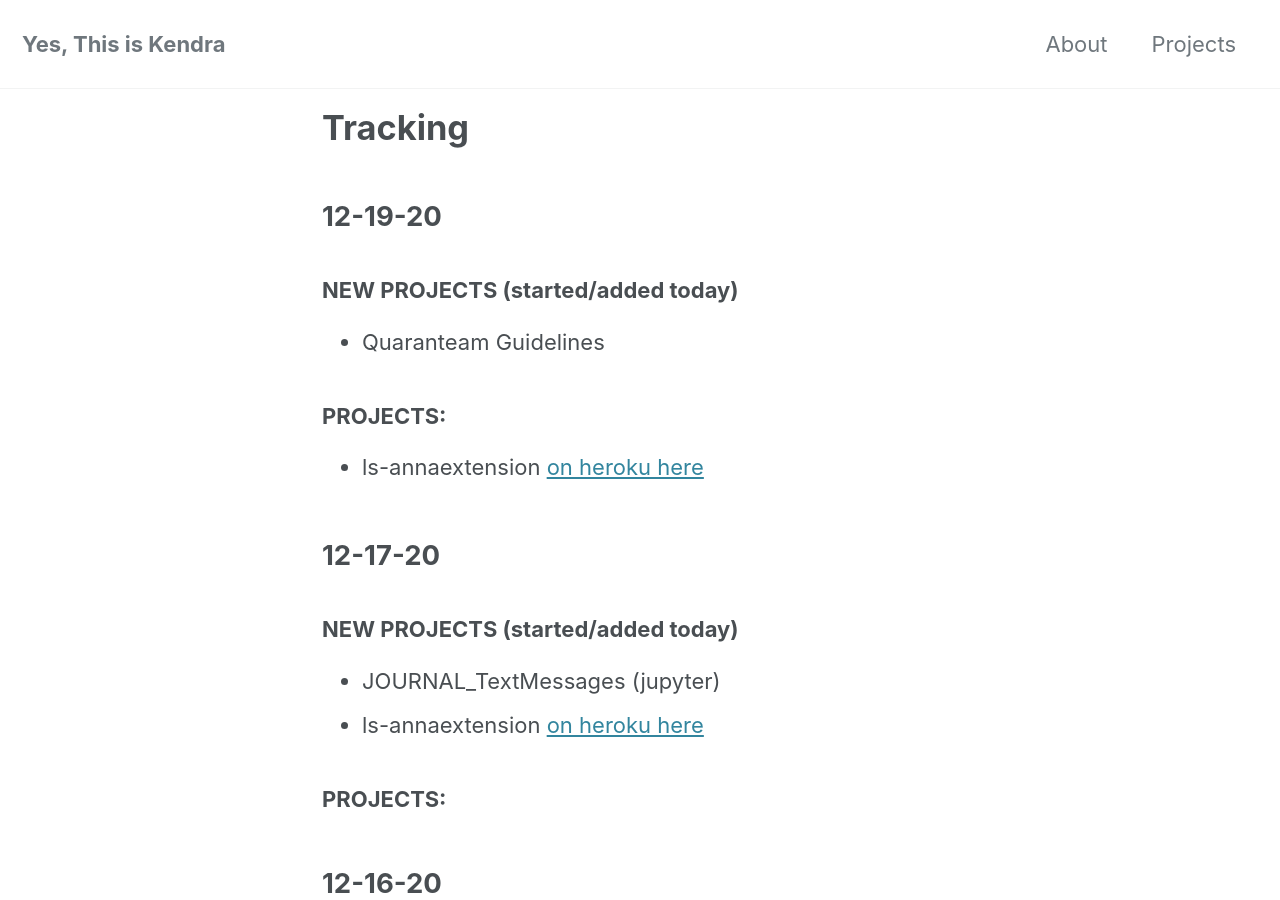
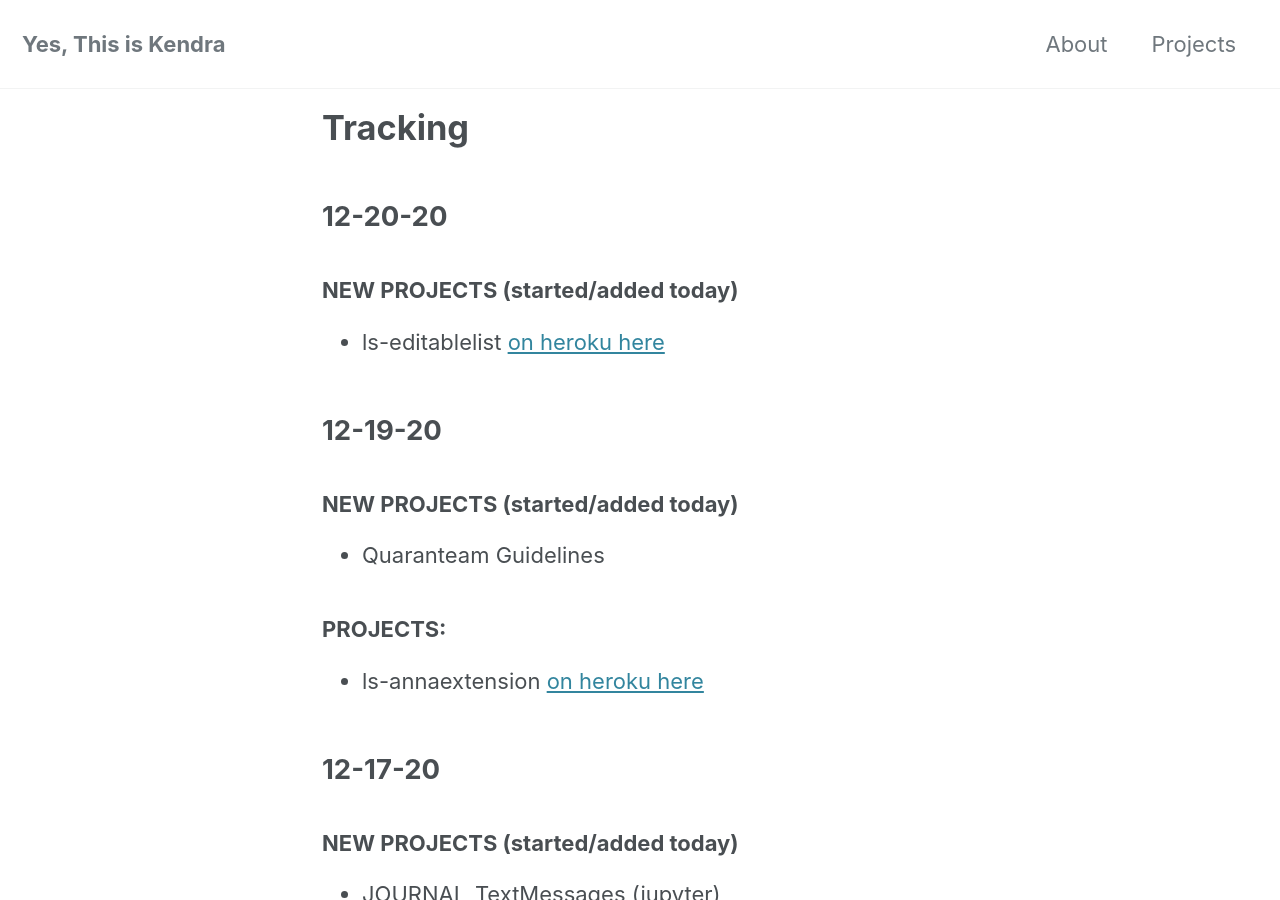
Before and after one commit to yesthisiskendra/yesthisiskendra.github.io, a Jekyll site: the page built from _pages/tracking.md, in a window 1280 px wide and 900 px high. Built offline with Jekyll 4.4.1, drawn with Linux system fonts in a browser that asks for light colours; cached includes are drawn as plain includes; nearby versions of some CDN libraries.

Commit message:
Add today's projects

```diff
--- a/_pages/tracking.md
+++ b/_pages/tracking.md
@@ -4,6 +4,13 @@ title: "Tracking"
 permalink: /tracking/
 ---
 
+
+
+## 12-20-20
+
+### NEW PROJECTS (started/added today)
+
+* ls-editablelist [on heroku here](https://annaslist.herokuapp.com/)
 
 ## 12-19-20
 
```
